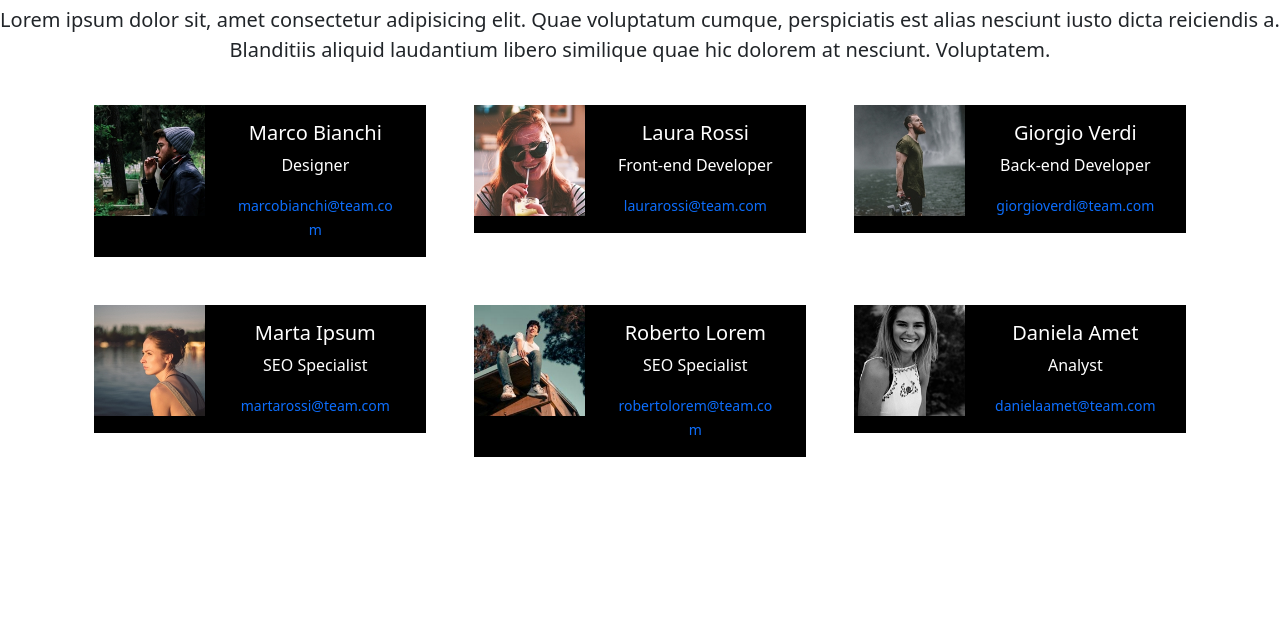
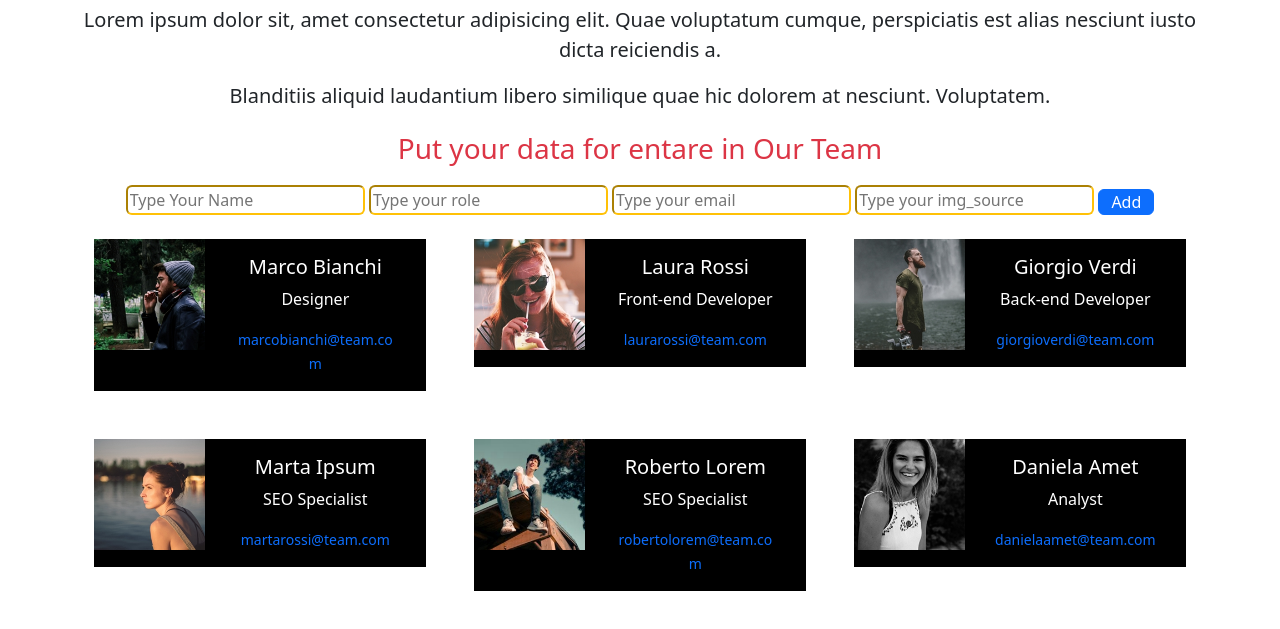
Before and after one commit to SimoneZoroddu/js-our-team, a plain HTML site: page index.html in a window 1280 px wide. Shown: the part 67-696 px from the top of the page. Drawn offline with nearby package versions, Linux system fonts and the light colour scheme.

Commit message:
add input for adding members

```diff
--- a/assets/script.js
+++ b/assets/script.js
@@ -41,3 +41,25 @@ const teamMembers = [
 
 const rowEl = document.querySelector('.row')
 rowEl.innerHTML = renderMarkup(teamMembers)
+
+
+const formEl = document.querySelector('.form')
+const nameFieldEl = document.querySelector('.nameField')
+const roleFieldEl = document.querySelector('.roleField')
+const emailFielEl = document.querySelector('.emailFiel')
+const imgFieldEl = document.querySelector('.imgField')
+
+
+formEl.addEventListener('submit', function (e) {
+  e.preventDefault()
+  const name = nameFieldEl.value
+  //console.log(name);
+  const role = roleFieldEl.value
+  const email = emailFielEl.value
+  const img = imgFieldEl.value
+  teamMembers.push({name, role, email, img})
+  //console.log({name, role, email, img});
+  rowEl.innerHTML = renderMarkup(teamMembers)
+})
+
+//console.log(teamMembers);
--- a/index.html
+++ b/index.html
@@ -16,10 +16,22 @@
     </header>
 
     <body>
-        <p class="text-center fs-5">Lorem ipsum dolor sit, amet consectetur adipisicing elit. Quae voluptatum cumque,
-            perspiciatis est alias nesciunt iusto dicta reiciendis a. Blanditiis aliquid laudantium libero similique
-            quae hic dolorem at nesciunt. Voluptatem.</p>
-        <div class="container">
+        <div class="container text-center">
+            <p class="fs-5">Lorem ipsum dolor sit, amet consectetur adipisicing elit. Quae voluptatum cumque,
+                perspiciatis est alias nesciunt iusto dicta reiciendis a. <br>
+            <div class="fs-5">
+                Blanditiis aliquid laudantium libero similique
+                quae hic dolorem at nesciunt. Voluptatem.
+            </div>
+            </p>
+            <form class="form">
+                <p class="fs-3 text-danger">Put your data for entare in Our Team</p>
+                <input type="text" placeholder="Type Your Name" class="nameField rounded border-warning" required>
+                <input type="text" placeholder="Type your role" class="roleField rounded border-warning" required>
+                <input type="email" placeholder="Type your email" class="emailFiel rounded border-warning" required>
+                <input type="text" placeholder="Type your img_source" class="imgField rounded border-warning" required>
+                <button type="submit" class="btn btn-primary py-0">Add</button>
+            </form>
             <div class="row row-cols-1 row-cols-md-2 row-cols-xl-3">
 
             </div>
```
